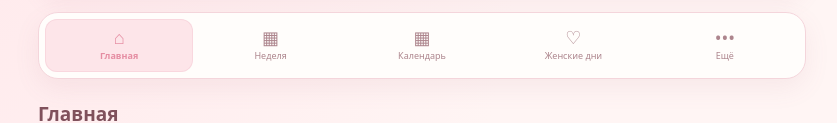
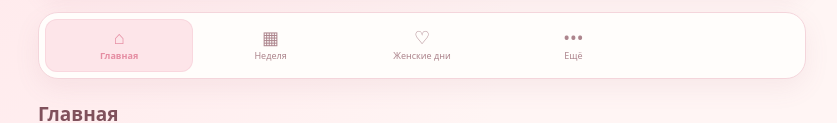
Before and after one commit to deverolex1598-arch/moy-planer, a plain HTML site: page index.html in a window 1280 px wide. Shown: the part 179-302 px from the top of the page, without its empty margins (218-1055 px from the left). Drawn offline with nearby package versions, Linux system fonts and the light colour scheme.

Commit message:
Remove separate calendar tab from test planner

```diff
--- a/index.html
+++ b/index.html
@@ -6,7 +6,7 @@
 <header><div><div class="eyebrow">ТВОЁ ПРОСТРАНСТВО</div><h1>Мой планер <span>♡</span></h1><p id="todayLabel"></p></div><button class="round" id="quoteBtn" aria-label="Новая цитата">✧</button></header>
 <div class="quote" id="quoteBox"></div>
 <nav id="tabs">
-<button data-tab="home" class="active">⌂<small>Главная</small></button><button data-tab="week">▦<small>Неделя</small></button><button data-tab="calendar">▦<small>Календарь</small></button><button data-tab="cycle">♡<small>Женские дни</small></button><button data-tab="more">•••<small>Ещё</small></button>
+<button data-tab="home" class="active">⌂<small>Главная</small></button><button data-tab="week">▦<small>Неделя</small></button><button data-tab="cycle">♡<small>Женские дни</small></button><button data-tab="more">•••<small>Ещё</small></button>
 </nav>
 <main id="view"></main>
 <footer><span id="storageStatus">Данные хранятся на этом устройстве</span><button id="accountBtn" type="button">♡ Аккаунт</button><button id="settingsBtn">⚙ Настройки</button></footer>
```
